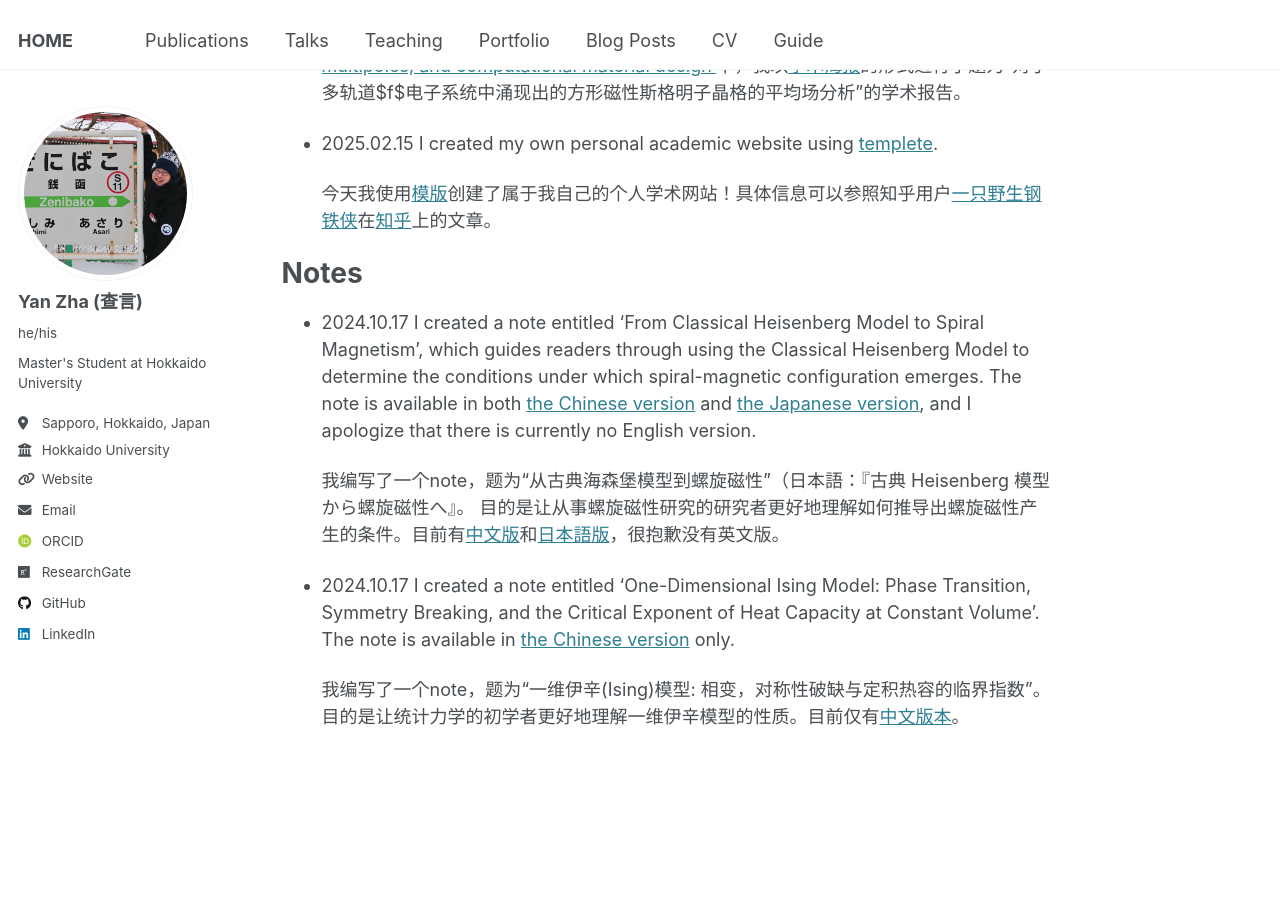
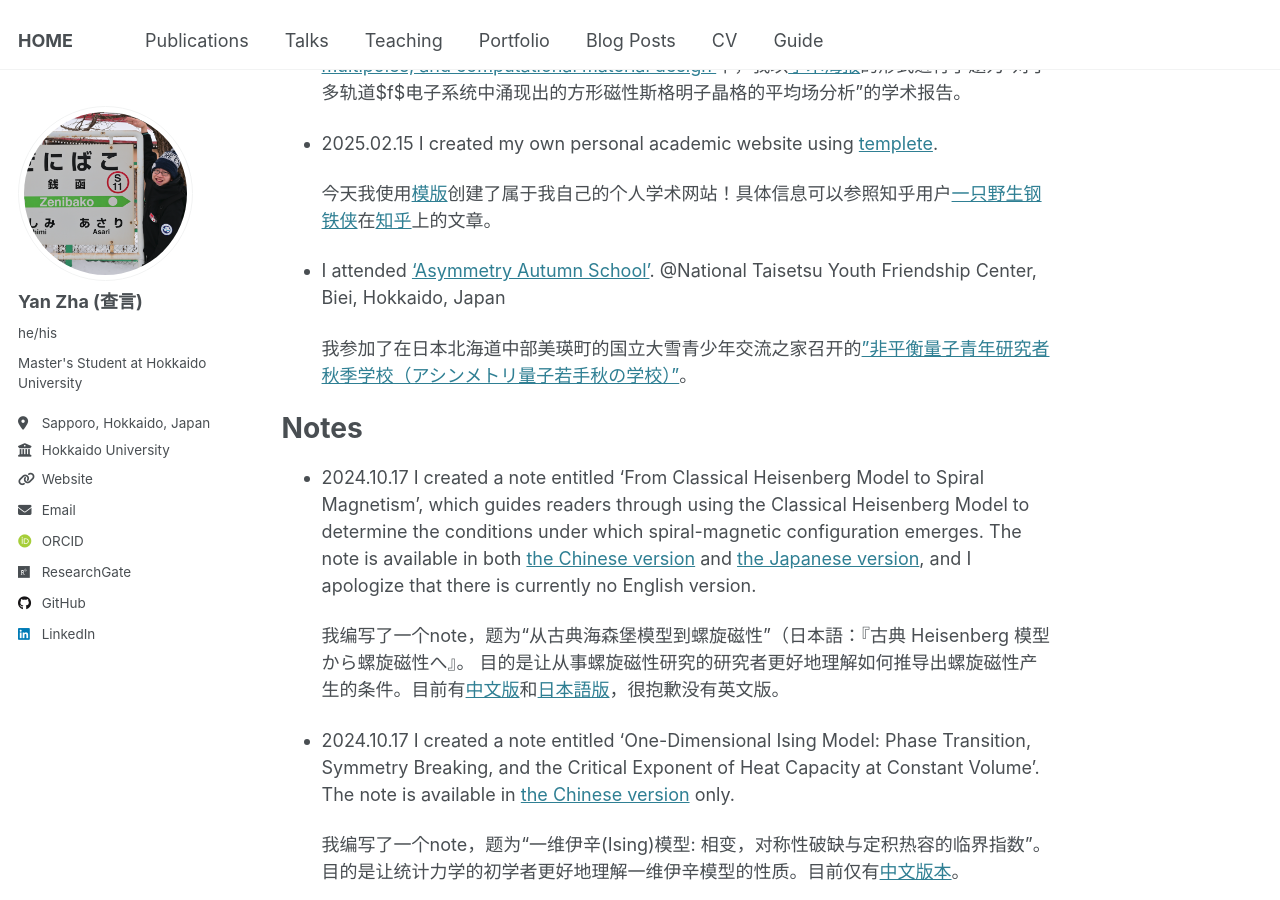
Before and after one commit to yzhacn/yzhacn.github.io, a Jekyll site: the page built from _pages/about.md, in a window 1280 px wide and 900 px high, scrolled down 704 px. Built offline with Jekyll 4.4.1, drawn with Linux system fonts in a browser that asks for light colours; some web fonts are replaced.

Commit message:
Update about.md

```diff
--- a/_pages/about.md
+++ b/_pages/about.md
@@ -30,6 +30,10 @@ computational material design'](https://asymmetry.hiroshima-u.ac.jp/event/2532).
 
   今天我使用[模版](https://github.com/academicpages/academicpages.github.io)创建了属于我自己的个人学术网站！具体信息可以参照知乎用户[一只野生钢铁侠](https://www.zhihu.com/people/91-53-41-34)在[知乎](https://zhuanlan.zhihu.com/p/711554540)上的文章。
 
+* I attended ['Asymmetry Autumn School'](https://asymmetry.hiroshima-u.ac.jp/event/1097). @National Taisetsu Youth Friendship Center, Biei, Hokkaido, Japan
+
+  我参加了在日本北海道中部美瑛町的国立大雪青少年交流之家召开的[”非平衡量子青年研究者秋季学校（アシンメトリ量子若手秋の学校）”](https://asymmetry.hiroshima-u.ac.jp/event/1097)。
+
 Notes
 ======
 * 2024.10.17 I created a note entitled 'From Classical Heisenberg Model to Spiral Magnetism', which guides readers through using the Classical Heisenberg Model to determine the conditions under which spiral-magnetic configuration emerges. The note is available in both [the Chinese version](https://yzhacn.github.io/files/20241017_spiral.pdf) and [the Japanese version](https://yzhacn.github.io/files/20241017_spiral_ja.pdf), and I apologize that there is currently no English version.
```
